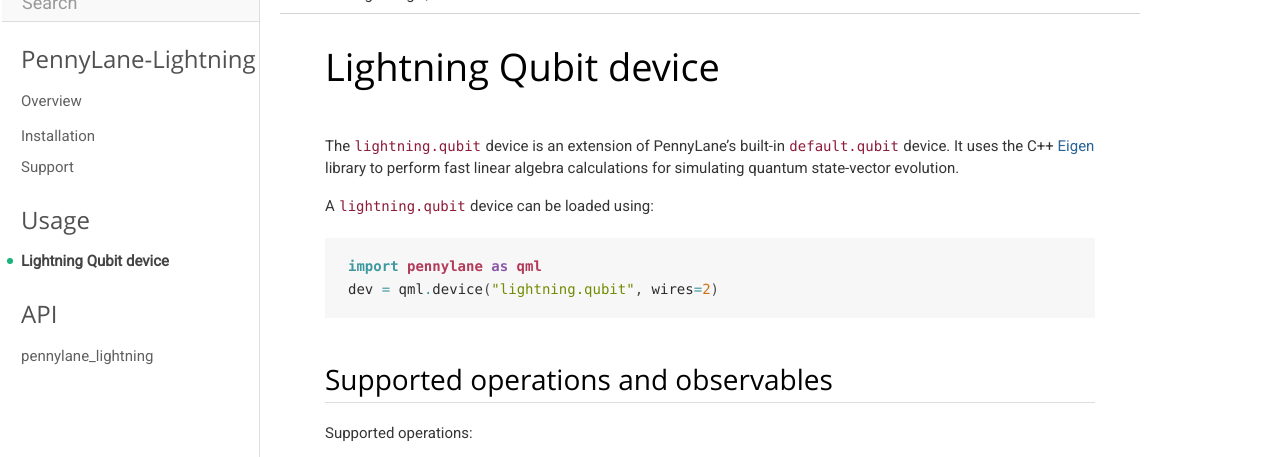
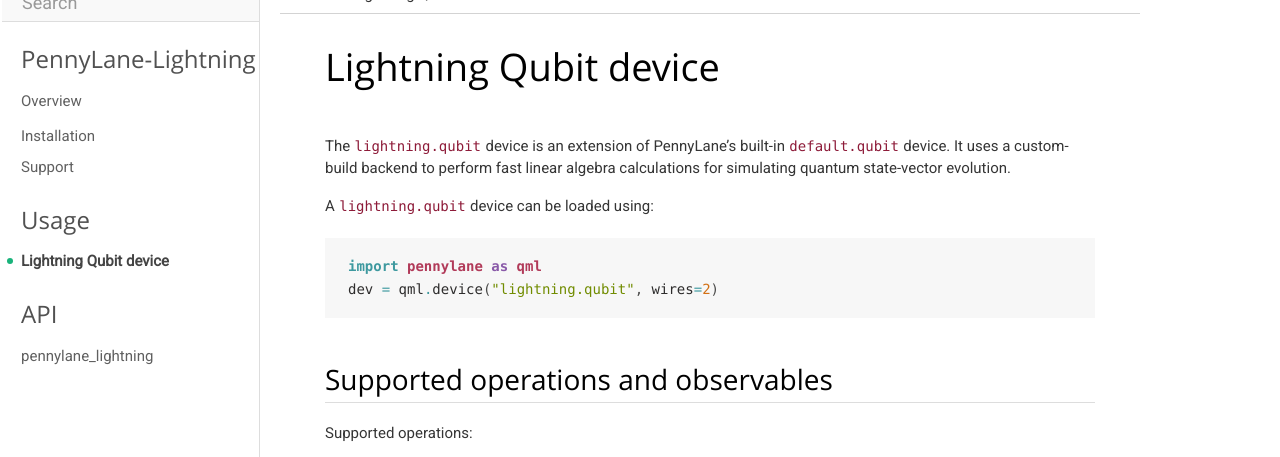
Before and after one commit to PennyLaneAI/pennylane-lightning, a Sphinx documentation site: the page built from doc/devices.rst, in a window 1280 px wide and 900 px high, cut to the strip 352-809 px from the top of the window. Built offline with Sphinx 7.4.7, drawn with Linux system fonts in a browser that asks for light colours; nearby versions of some CDN libraries.

Commit message:
Removals of eigen

```diff
--- a/README.rst
+++ b/README.rst
@@ -27,7 +27,7 @@
 
 .. header-start-inclusion-marker-do-not-remove
 
-The PennyLane-Lightning plugin provides a fast state-vector simulator written in C++ using `Eigen <http://eigen.tuxfamily.org/index.php?title=Main_Page>`_.
+The PennyLane-Lightning plugin provides a fast state-vector simulator written in C++.
 
 `PennyLane <https://pennylane.readthedocs.io>`_ is a cross-platform Python library for quantum machine
 learning, automatic differentiation, and optimization of hybrid quantum-classical computations.
@@ -65,7 +65,6 @@
 The following dependencies are required to install PennyLane-Lightning:
 
 * A C++ compiler, such as ``g++``, ``clang``, or ``MSVC``.
-* `Eigen3 <http://eigen.tuxfamily.org/index.php?title=Main_Page>`_ - a C++ header library for linear algebra.
 * `pybind11 <https://pybind11.readthedocs.io/en/stable/>`_ a library for binding C++
   functionality to Python.
 
--- a/doc/devices.rst
+++ b/doc/devices.rst
@@ -2,7 +2,7 @@
 ======================
 
 The ``lightning.qubit`` device is an extension of PennyLane's built-in ``default.qubit`` device.
-It uses the C++ `Eigen <http://eigen.tuxfamily.org/index.php?title=Main_Page>`__ library to
+It uses a custom-build backend to
 perform fast linear algebra calculations for simulating quantum state-vector evolution.
 
 A ``lightning.qubit`` device can be loaded using:
--- a/setup.py
+++ b/setup.py
@@ -121,7 +121,7 @@
 
     include_dirs = [
         get_pybind_include(),
-        os.environ.get("EIGEN_INCLUDE_DIR", ""),
+        os.environ.get("EIGEN_INCLUDE_DIR", ""),  # TODO - remove
         "/usr/local/include/eigen3",
         "/usr/include/eigen3",
         "./include",
```
Also changed, not shown: other parts of README.rst (+0 -1 lines), CHANGELOG.md (+4 -0 lines), 4 other files.
